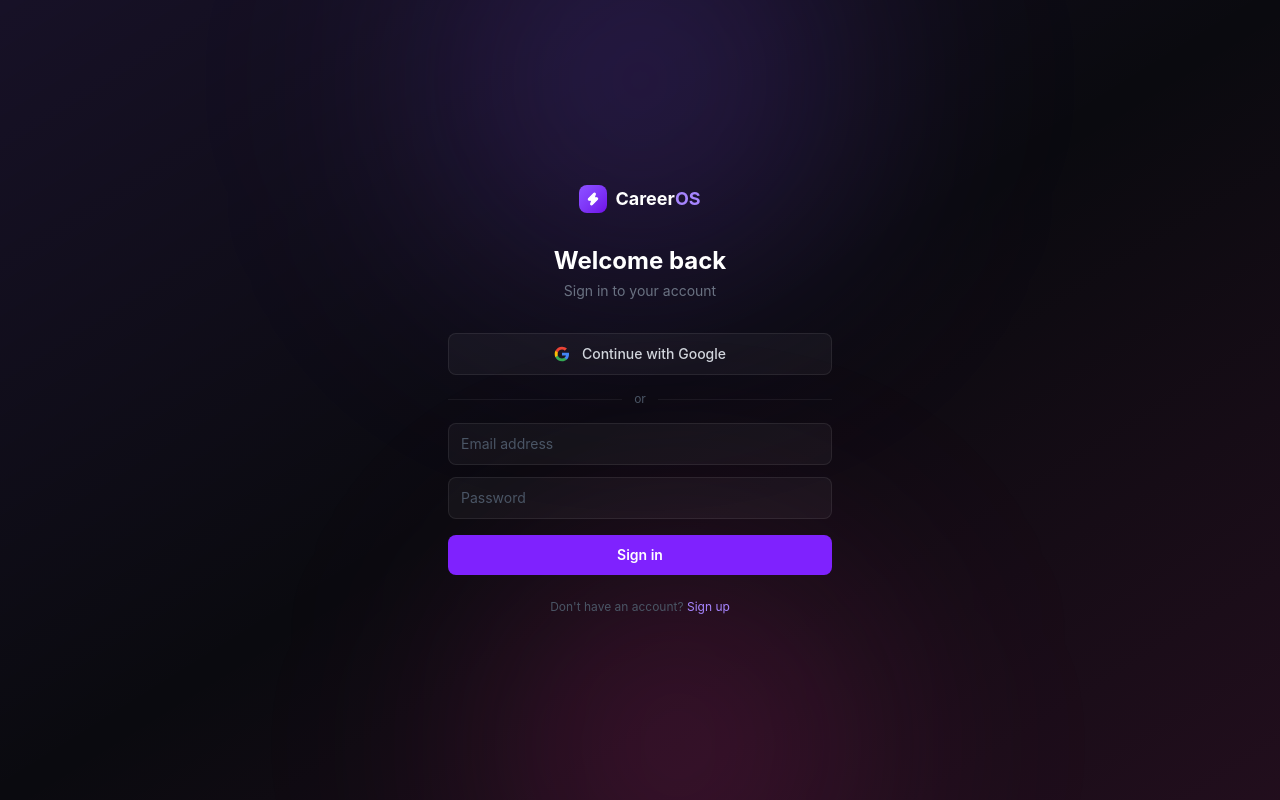
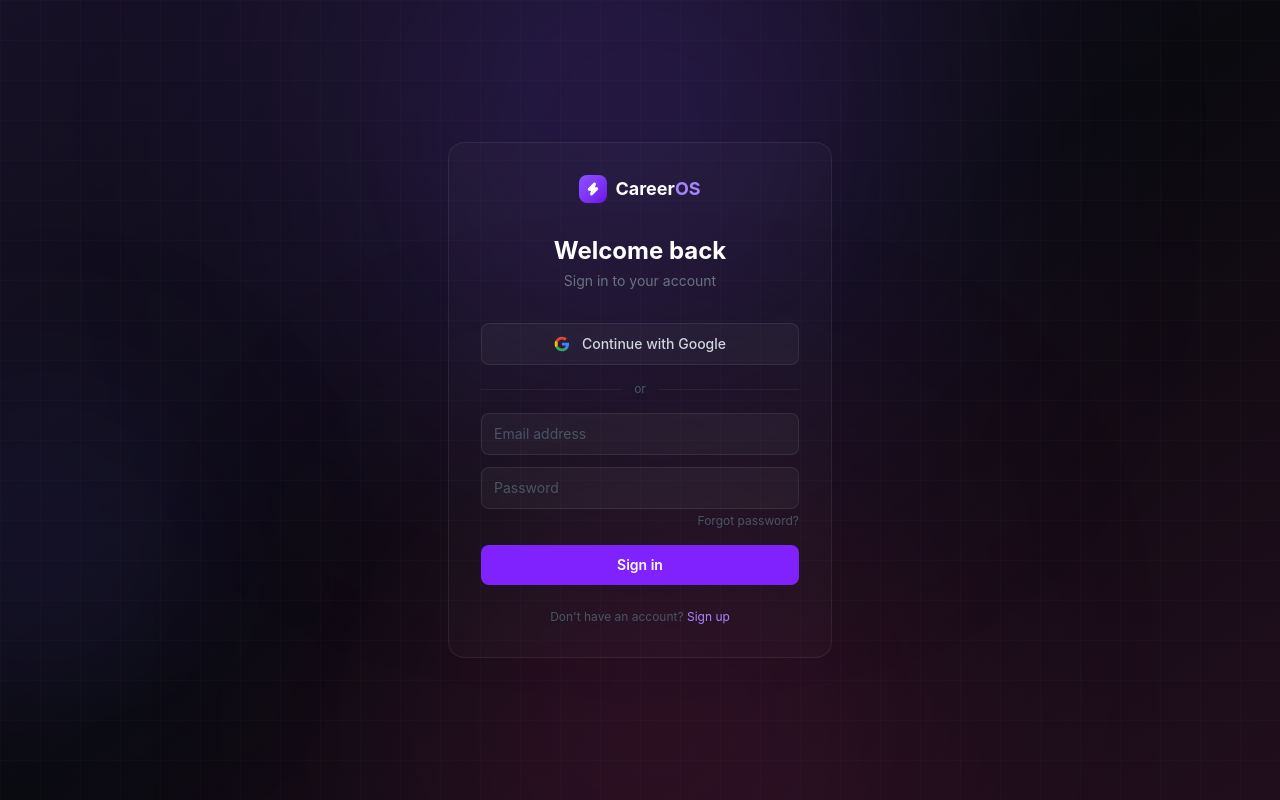
Before and after one commit to FAIZAN101013/resume-optimizer, a React (Vite) app: page /login in a window 1280 px wide. Built offline with nearby package versions, Linux system fonts and the light colour scheme; no server answers.

Commit message:
authlayout and few chnages and logout

```diff
--- a/src/components/Sidebar.jsx
+++ b/src/components/Sidebar.jsx
@@ -1,14 +1,12 @@
-import { Link, useLocation } from "react-router-dom";
+import { Link, useLocation, useNavigate } from "react-router-dom";
 import Logo from "./Logo/Logo";
 import {
   LayoutDashboard,
   BarChart2,
   FileEdit,
   LifeBuoy,
-  ChevronsUpDown,
-  Zap,
+  LogOut,
 } from "lucide-react";
-import { LogOut } from "lucide-react";
 import { useAuth } from "../context/AuthContext";
 
 const links = [
@@ -31,11 +29,12 @@
 
 export default function Sidebar() {
   const { pathname } = useLocation();
+  const navigate = useNavigate();
+  const { user, signOut } = useAuth();
 
-  const { user, signOut } = useAuth();
   const handleSignOut = async () => {
     await signOut();
-    Navigate("/");
+    navigate("/");
   };
 
   return (
@@ -81,7 +80,7 @@
       {/* Bottom */}
       <div className="mt-auto flex flex-col gap-1 pt-4 border-t border-white/[0.06]">
         {/* Support */}
-        <button className="group flex items-center gap-3 px-3 py-2.5 rounded-lg text-sm text-gray-600 hover:text-gray-300 hover:bg-white/[0.04] transition-all duration-150">
+        <button className="group flex items-center gap-3 px-3 py-2.5 rounded-lg text-sm text-gray-600 hover:text-gray-300 hover:bg-white/[0.04] transition-all duration-150 w-full">
           <LifeBuoy
             className="w-4 h-4 group-hover:text-gray-300 transition-colors"
             strokeWidth={1.75}
@@ -89,9 +88,23 @@
           <span className="font-medium">Support</span>
         </button>
 
+        {/* Sign Out */}
+        <button
+          onClick={handleSignOut}
+          className="group flex items-center gap-3 px-3 py-2.5 rounded-lg text-sm text-gray-600 hover:text-rose-400 hover:bg-rose-400/[0.06] transition-all duration-150 w-full"
+        >
+          <LogOut
+            className="w-4 h-4 group-hover:text-rose-400 transition-colors"
+            strokeWidth={1.75}
+          />
+          <span className="font-medium">Sign Out</span>
+        </button>
+
         {/* User Card */}
-        <div className="mt-auto pt-4 border-t border-white/[0.06] flex flex-col gap-1">
-          <div className="mt-1 p-3 rounded-xl bg-gradient-to-br from-white/[0.04] to-white/[0.02] border border-white/[0.08] flex items-center gap-3 group">
+        <Link
+          to="/profile"
+          className="mt-2 p-3 rounded-xl bg-gradient-to-br from-white/[0.04] to-white/[0.02] border border-white/[0.08] hover:border-white/[0.15] flex items-center gap-3 transition-all duration-150"
+        >
           {/* Avatar */}
           <div className="relative flex-shrink-0">
             <div className="w-9 h-9 rounded-full bg-gradient-to-br from-violet-500 to-pink-500 flex items-center justify-center shadow-lg shadow-violet-500/20">
@@ -111,17 +124,7 @@
               {user?.email || ""}
             </div>
           </div>
-
-            {/* Sign out */}
-            <button
-              onClick={handleSignOut}
-              className="text-gray-700 hover:text-rose-400 transition-colors"
-              title="Sign out"
-            >
-              <LogOut className="w-3.5 h-3.5" strokeWidth={1.75} />
-            </button>
-          </div>
-        </div>
+        </Link>
       </div>
     </div>
   );
--- a/src/components/dashboard/DashboardHeader.jsx
+++ b/src/components/dashboard/DashboardHeader.jsx
@@ -1,12 +1,22 @@
+import { useAuth } from "../../context/AuthContext";
+
 export default function DashboardHeader() {
+  const { user } = useAuth();
+
+  const name = user?.email?.split("@")[0]?.split(".")[0];
+  const displayName = name
+    ? name.charAt(0).toUpperCase() + name.slice(1)
+    : "there";
+
   return (
     <div className="mb-8">
       <h1 className="text-2xl font-bold text-white mb-1">
-        Welcome back, Faizan !
+        Welcome back, {displayName}{" "}
+        <span className="inline-block origin-bottom-right animate-wave">👋</span>
       </h1>
       <p className="text-gray-500 text-sm">
         Here's what's happening with your job search.
       </p>
     </div>
-  )
+  );
 }
--- a/src/components/ui/AuthBackground.jsx
+++ b/src/components/ui/AuthBackground.jsx
@@ -2,17 +2,28 @@
 
 const AuthBackground = () => {
   return (
-     <div className="absolute inset-0 z-0 pointer-events-none">
+      <div className="absolute inset-0 z-0 pointer-events-none">
+      {/* Grid */}
+      <div
+        className="absolute inset-0 opacity-[0.03]"
+        style={{
+          backgroundImage: `linear-gradient(rgba(255,255,255,0.5) 1px, transparent 1px),
+                            linear-gradient(90deg, rgba(255,255,255,0.5) 1px, transparent 1px)`,
+          backgroundSize: "40px 40px",
+        }}
+      />
 
-      {/* Soft gradient */}
+      {/* Gradient overlay */}
       <div className="absolute inset-0 bg-gradient-to-br from-violet-500/10 via-transparent to-pink-500/10" />
 
-      {/* Glow top */}
-      <div className="absolute top-[-120px] left-1/2 -translate-x-1/2 w-[400px] h-[400px] bg-violet-500/20 rounded-full blur-[120px]" />
+      {/* Top glow */}
+      <div className="absolute top-[-120px] left-1/2 -translate-x-1/2 w-[500px] h-[500px] bg-violet-500/25 rounded-full blur-[140px]" />
 
-      {/* Glow bottom */}
-      <div className="absolute bottom-[-120px] right-1/3 w-[350px] h-[350px] bg-pink-500/20 rounded-full blur-[120px]" />
+      {/* Bottom glow */}
+      <div className="absolute bottom-[-120px] right-1/3 w-[400px] h-[400px] bg-pink-500/20 rounded-full blur-[140px]" />
 
+      {/* Extra side glow */}
+      <div className="absolute top-1/2 left-[-100px] w-[300px] h-[300px] bg-indigo-500/10 rounded-full blur-[100px]" />
     </div>
   )
 }
--- a/src/index.css
+++ b/src/index.css
@@ -1 +1,21 @@
 @import "tailwindcss";
+
+@keyframes wave {
+  0%, 100% { transform: rotate(0deg); }
+  25% { transform: rotate(20deg); }
+  75% { transform: rotate(-10deg); }
+}
+
+@utility animate-wave {
+  animation: wave 1s ease-in-out 1 forwards;
+  transform-origin: bottom right;
+}
+
+@keyframes fadeUp {
+  from { opacity: 0; transform: translateY(12px); }
+  to   { opacity: 1; transform: translateY(0); }
+}
+
+@utility animate-fadeUp {
+  animation: fadeUp 0.4s ease-out forwards;
+}
--- a/src/layouts/AuthLayout.jsx
+++ b/src/layouts/AuthLayout.jsx
@@ -6,7 +6,8 @@
 
       <AuthBackground />
 
-      <div className="relative z-10 w-full max-w-sm">
+      <div className="relative z-10 w-full max-w-sm "
+      style={{ animation: "fadeUp 0.4s ease-out forwards" }}>
         {children}
       </div>
 
--- a/src/pages/Login.jsx
+++ b/src/pages/Login.jsx
@@ -44,7 +44,7 @@
     <AuthLayout>
       {" "}
       {/* Card */}
-      <div className="w-full z-10 max-w-sm">
+      <div className="w-full z-10 max-w-sm bg-white/[0.02] border border-white/[0.07] rounded-2xl p-8 backdrop-blur-sm">
         {/* Logo */}
         <Link to="/" className="flex items-center justify-center gap-2 mb-8">
           <div className="w-7 h-7 rounded-lg bg-gradient-to-br from-violet-500 to-violet-700 flex items-center justify-center">
@@ -112,6 +112,14 @@
             onKeyDown={(e) => e.key === "Enter" && handleSubmit()}
           />
         </div>
+        <div className="flex justify-end mt-1">
+          <Link
+            to="/forgot-password"
+            className="text-xs text-gray-600 hover:text-violet-400 transition-colors"
+          >
+            Forgot password?
+          </Link>
+        </div>
 
         {/* Error */}
         {error && <p className="text-rose-400 text-xs mt-3">{error}</p>}
--- a/src/pages/Register.jsx
+++ b/src/pages/Register.jsx
@@ -69,7 +69,7 @@
    return (
 
     <AuthLayout>
-      <div className="w-full max-w-sm">
+      <div className="w-full max-w-sm bg-white/[0.02] border border-white/[0.07] rounded-2xl p-8 backdrop-blur-sm">
 
         {/* Logo */}
         <Link to="/" className="flex items-center justify-center gap-2 mb-8">
```
Lines whose indentation alone changed are shown as unchanged.
